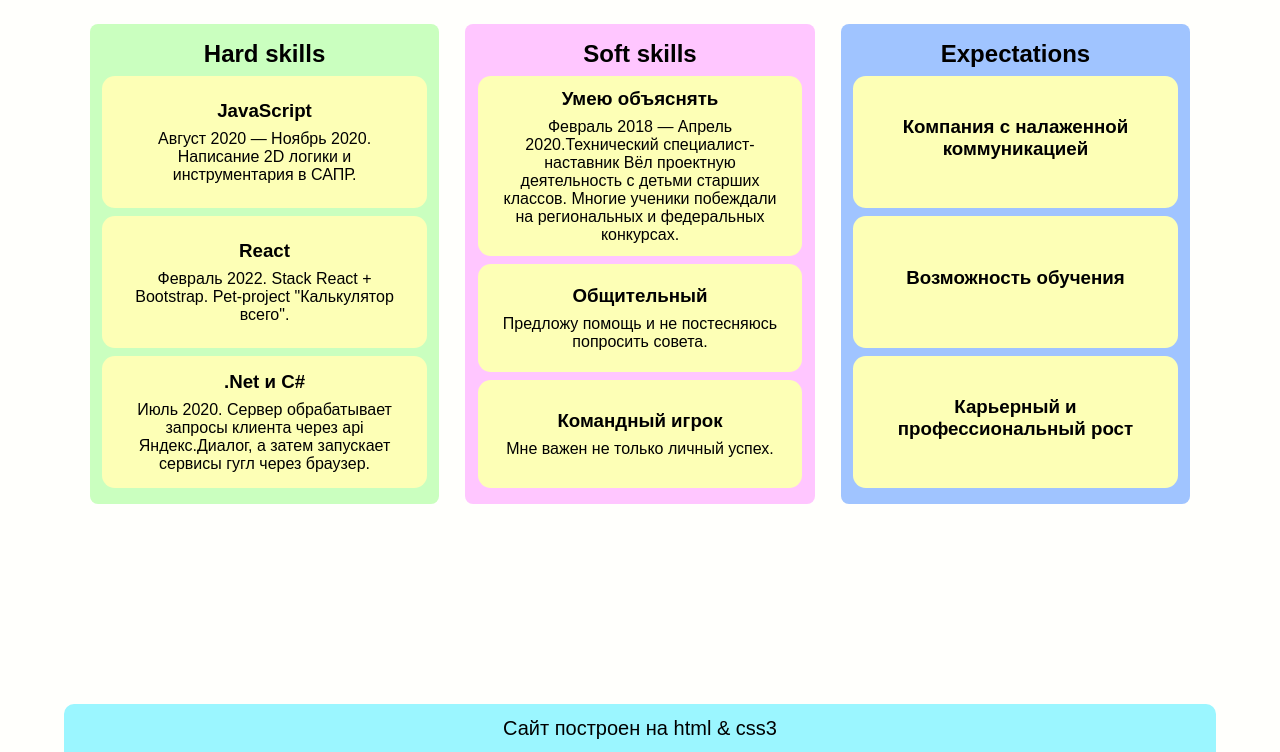
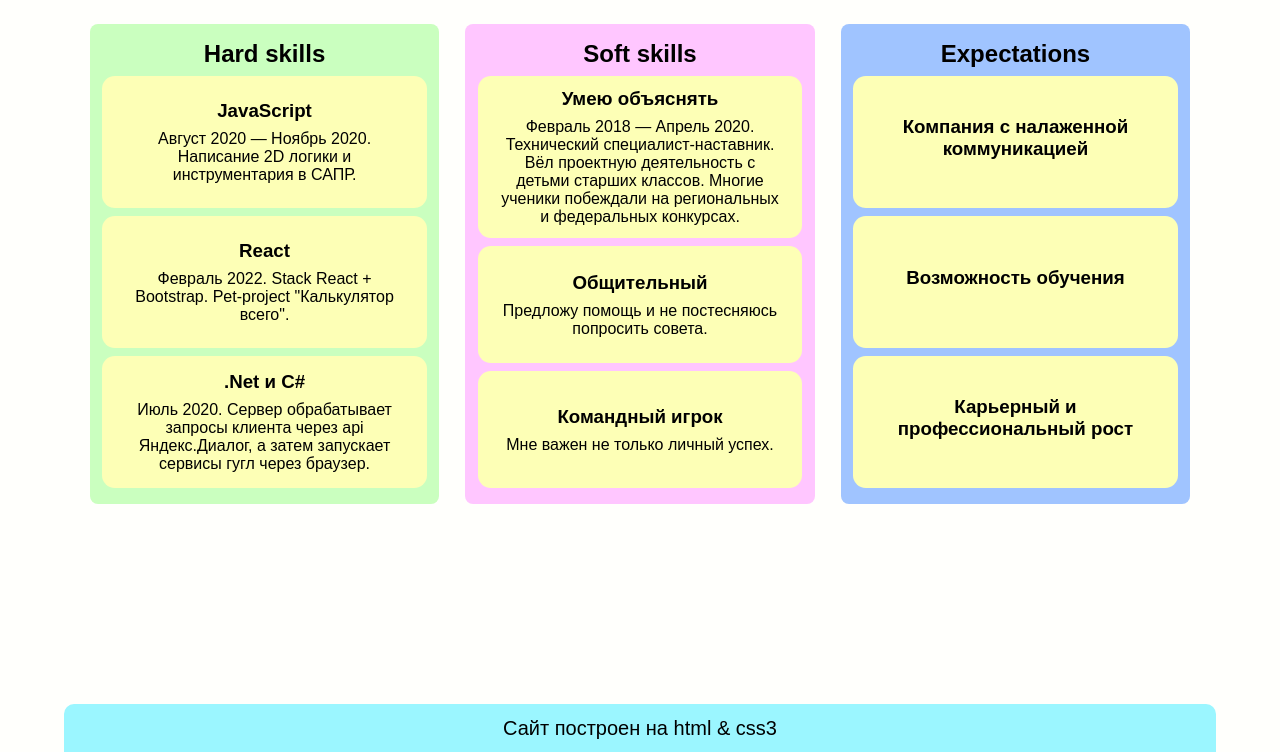
Before and after one commit to nik1138/nik1138.github.io, a plain HTML site: page index.html in a window 1280 px wide. Shown: the part 48-800 px from the top of the page. Drawn offline with Linux system fonts and the light colour scheme.

Commit message:
grammar fix

```diff
--- a/index.html
+++ b/index.html
@@ -51,7 +51,7 @@
         <article class="point cmit">
           <h3>Умею объяснять</h3>
           <p>
-            Февраль 2018 — Апрель 2020.Технический специалист-наставник Вёл
+            Февраль 2018 — Апрель 2020. Технический специалист-наставник. Вёл
             проектную деятельность с детьми старших классов. Многие ученики
             побеждали на региональных и федеральных конкурсах.
           </p>
```
